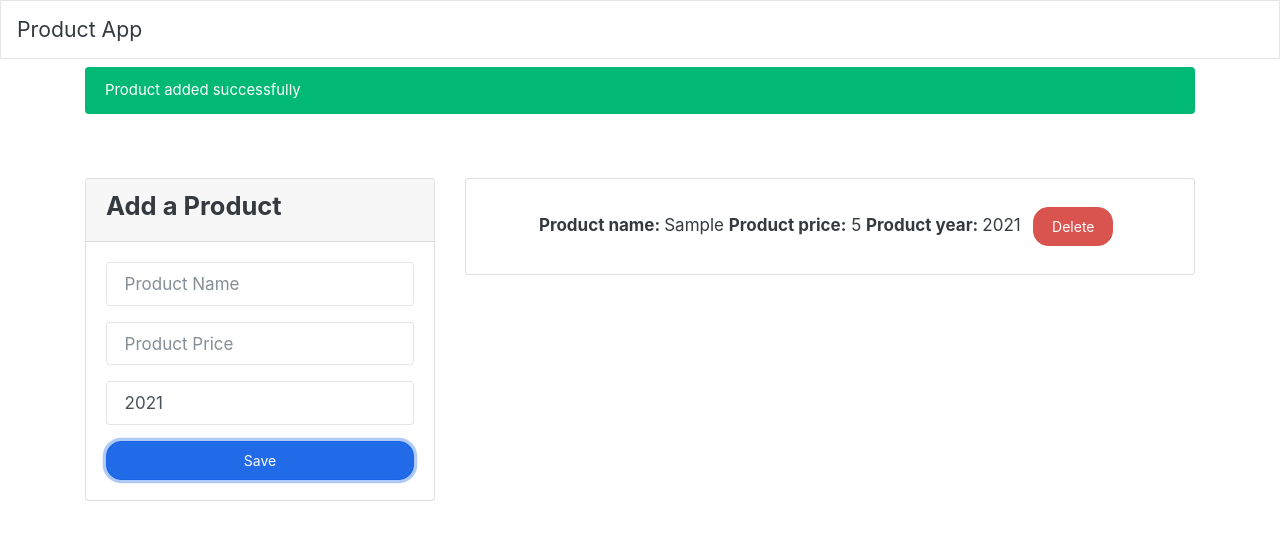
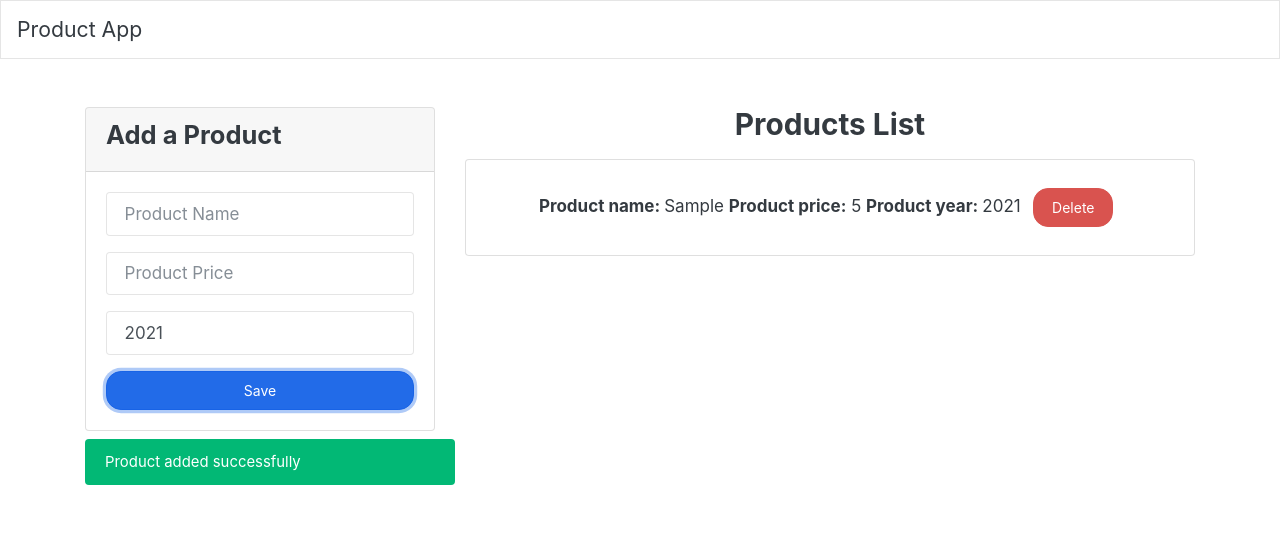
Before and after one commit to MCampos23/Products-App-Js-OOP-ES, a plain HTML site: page index.html in a window 1280 px wide. Both pictures are taken after typing "Sample", "5" into the empty fields and a click on the input "Save". Drawn offline with Linux system fonts and the light colour scheme.

Commit message:
message display change and products list header

```diff
--- a/app.js
+++ b/app.js
@@ -30,15 +30,20 @@ class UI {
         if (element.name=='delete'){
             element.parentElement.parentElement.parentElement.remove()
             this.showMessage('Product Deleted Successfully', 'warning')
+            if(document.querySelector('#product-list').childNodes.length == 3){
+                document.querySelector("#list-header").innerHTML="No products added to show. Save some products to display them here"
+            }
         }
     }
     showMessage(message, cssClass) {
         const div = document.createElement('div')
-        div.className= `alert alert-${cssClass} mt-2`
+        div.className= `alert alert-${cssClass} mt-2 col-md-4`
         div.appendChild(document.createTextNode(message))
         const container = document.querySelector('.container')
         const app = document.querySelector('#App')
-        container.insertBefore(div, app)
+        container.appendChild(div)
+        const listHeader = document.querySelector('#list-header')
+        listHeader.innerHTML="Products List"
         setTimeout(function(){
             document.querySelector('.alert').remove()
         }, 3000)
--- a/index.html
+++ b/index.html
@@ -40,7 +40,7 @@
                 </div>
             </div>
             <div class="col-md-8" id="product-list">
-
+                <h3 id="list-header" class="text-center mb-3">No products added to show. Save some products to display them here</h3>
 
             </div>
         </div>
```
